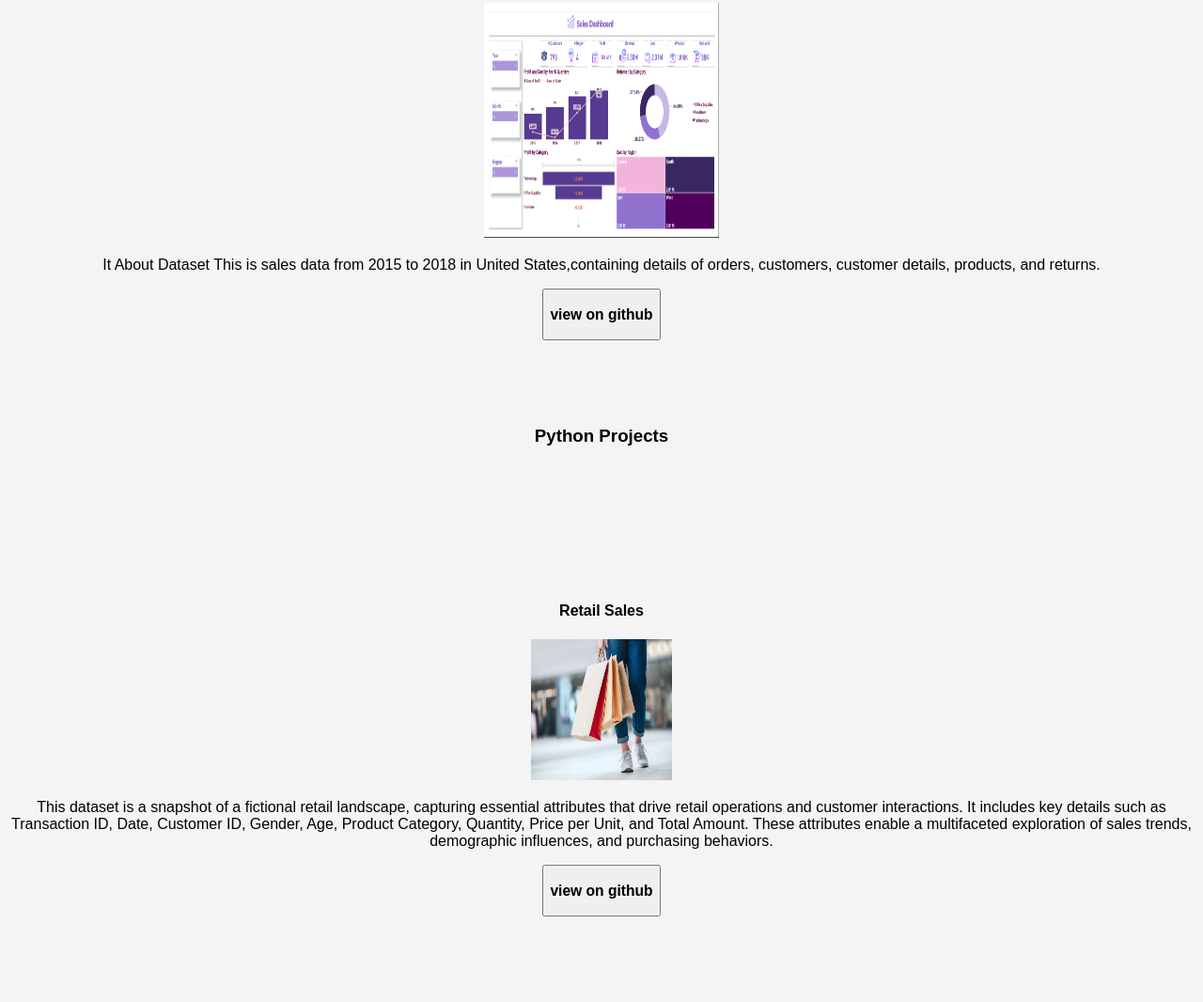
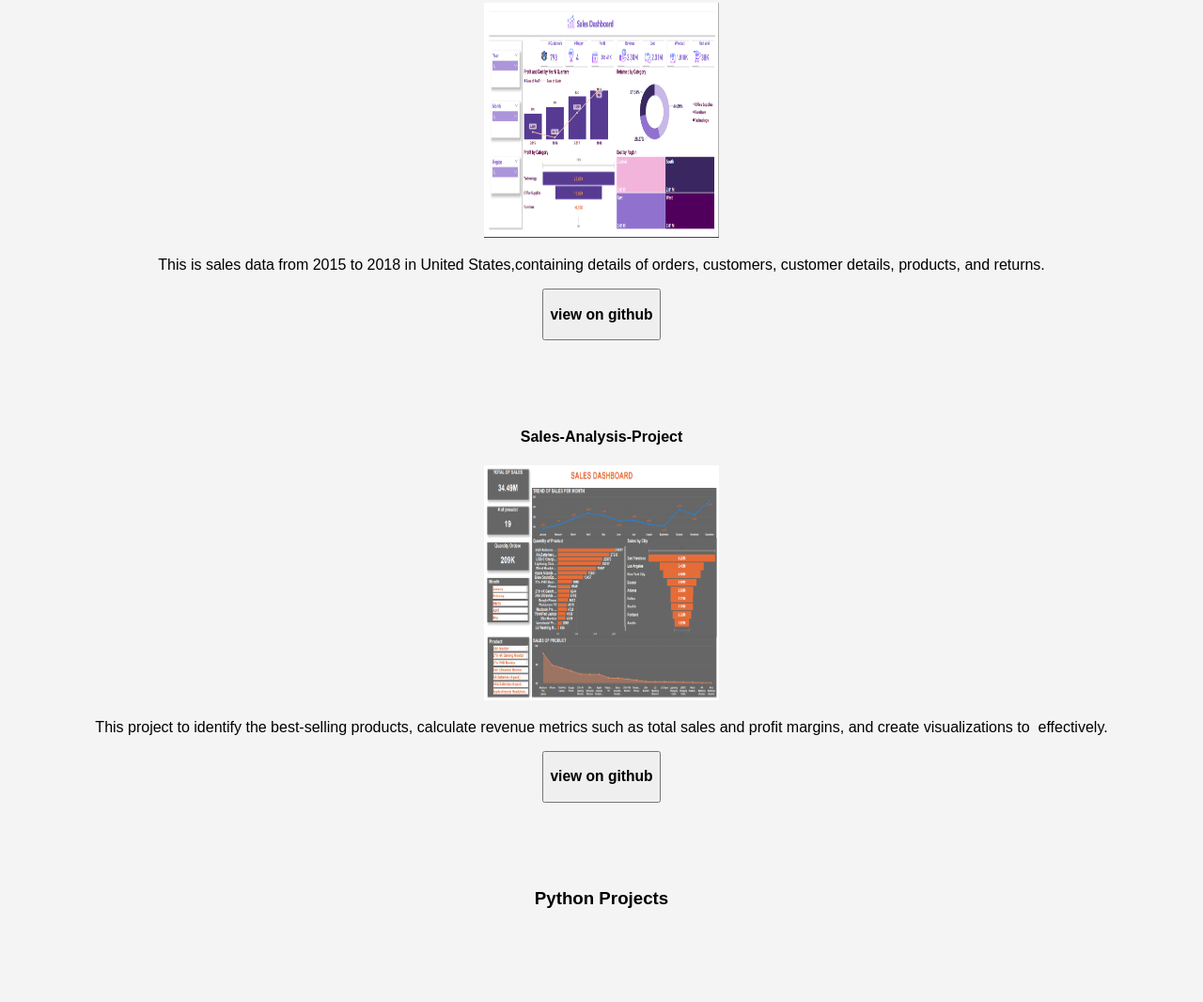
Before and after one commit to Maab-Fathalalim/Maab-Fathalalim.github.io, a plain HTML site: page project.html in a window 1280 px wide. Shown: the part 1873-2939 px from the top of the page at 94% size. Drawn offline with Linux system fonts and the light colour scheme.

Commit message:
Update project.html

```diff
--- a/project.html
+++ b/project.html
@@ -119,9 +119,20 @@
               <h4>Sales Dashboard</h4>
         <img src="Screenshot (46).png" alt="Power BI Project 1"width="250" height="250">
         <div>
-          <p>It About Dataset
-This is sales data from 2015 to 2018 in United States,containing details of orders, customers, customer details, products, and returns.</p>
+          <p>This is sales data from 2015 to 2018 in United States,containing details of orders, customers, customer details, products, and returns.</p>
           <a href="https://github.com/Maab-Fathalalim/Sales-Dashboard" target="_blank"> <button><h3>view on github</h3></button></a>
+        </div>
+      </div>
+        <br>
+         <br>
+         <br>
+         <br>
+          <div class="project-details">
+              <h4>Sales-Analysis-Project</h4>
+        <img src="Screenshot (48).png" alt="Power BI Project 1"width="250" height="250">
+        <div>
+          <p>This project to identify the best-selling products, calculate revenue metrics such as total sales and profit margins, and create visualizations to  effectively. </p>
+          <a href="https://github.com/Maab-Fathalalim/Sales-Analysis-Project" target="_blank"> <button><h3>view on github</h3></button></a>
         </div>
       </div>
         <br>
```
